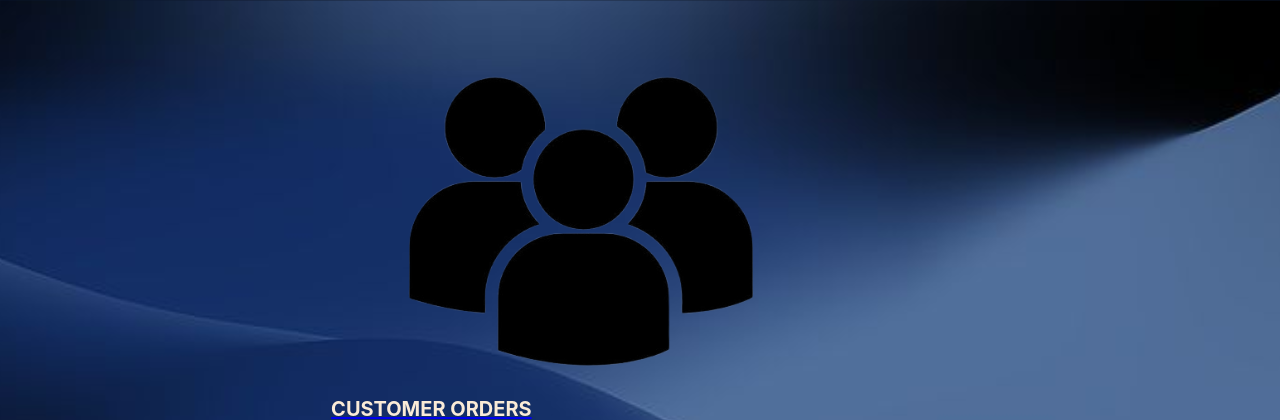
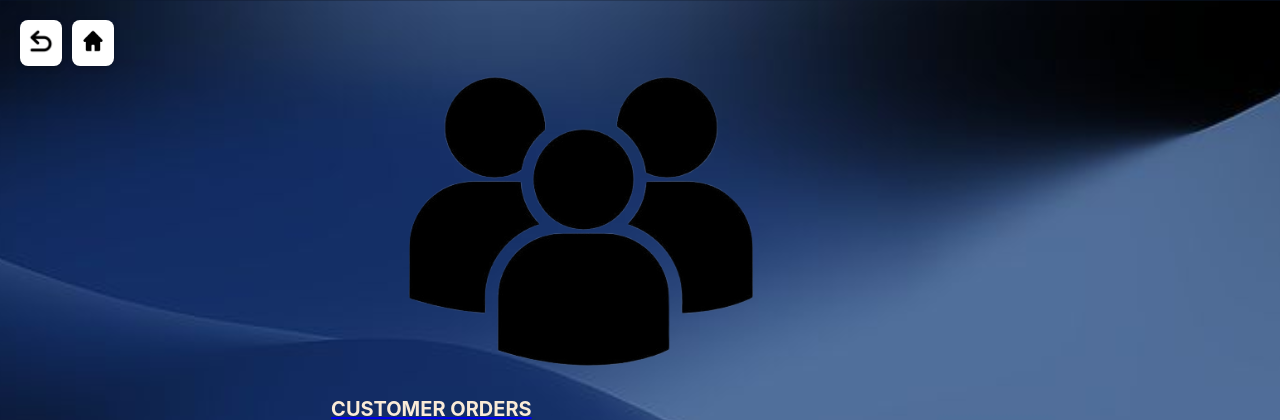
Before and after one commit to MuizzuddinNorisham/amms-group-project, a PHP site: page /ordermanagement.html in a window 1280 px wide. Shown: the top 420 px of the page. Run offline with PHP 8.4, Linux system fonts and the light colour scheme; some libraries are stand-ins or nearby versions.

Commit message:
settle order management html and css

```diff
--- a/AMMS/OrderMStyling.css
+++ b/AMMS/OrderMStyling.css
@@ -53,6 +53,30 @@
 }
 
 .icon-box:hover {
-  background-color: #f0f0f0;
+  background-color:#3a3a50;
   transform: scale(30);
 }
+
+.top-buttons {
+  position : absolute;
+  top: 20px;
+  left: 20px;
+  display: flex;
+  gap: 10px;
+  z-index: 10;
+}
+
+.icon-button {
+  display: inline-block;
+  background-color: white;
+  border-radius: 8px;
+  padding: 6px;
+  box-shadow: 0 2px 6px rgba(0, 0, 0, 0.2);
+  transition: background-color 0.2s ease;
+}
+
+.button-img {
+  width: 30px;
+  height: 30px;
+  object-fit: contain;
+}
--- a/AMMS/ordermanagement.html
+++ b/AMMS/ordermanagement.html
@@ -10,6 +10,14 @@
     </head>
 
     <body>
+        <div class ="top-buttons">
+            <a href="index.html" class="icon-button" title="Back">
+                <img src="backbuttonremovebg.png" alt="Back" class="button-img">
+            </a>
+            <a href="index.html" class="icon-button" title="Home">
+                <img src="homebutton.png" alt="Home" class="button-img">
+            </a>
+        </div>
         <h1>ORDER MANAGEMENT</h1>
 
         <div class="wrapper">
```
Also changed, not shown: AMMS/backbutton.png (added), AMMS/backbuttonremovebg.png (added), AMMS/homebutton.png (added).
